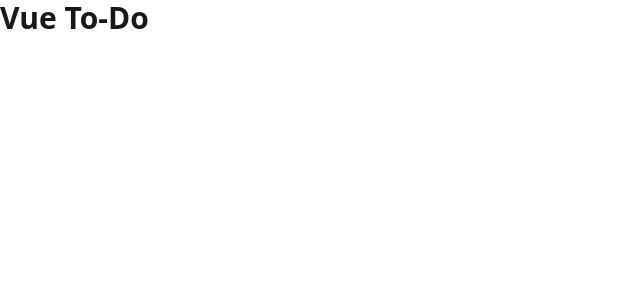
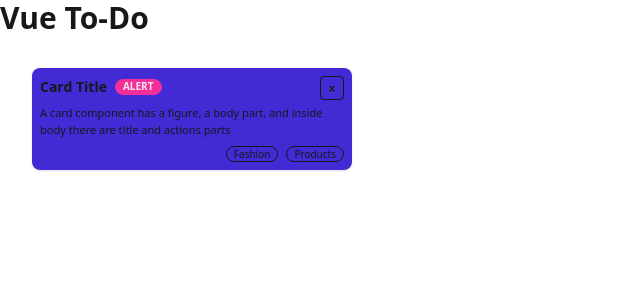
Before and after one commit to jsadlercode/vue-todo, a Vue app: page / in a window 1280 px wide. Shown: the top 300 px of the page, without its empty margins (0-640 px from the left). Built offline with nearby package versions, Linux system fonts and the light colour scheme; the HTML template or start-up script is replaced by a standard one.

Commit message:
basic task component

```diff
--- a/src/App.vue
+++ b/src/App.vue
@@ -1,13 +1,18 @@
 <script setup lang="ts">
+import taskItem from './components/taskitem.vue';
 
 </script>
 
 <template>
   <div>
-    <h1 class="text-3xl font-bold">Vue To-Do</h1>
+    <div class="">
+      <h1 class="text-3xl font-bold">Vue To-Do</h1>
+    </div>
+    <div class="todo-container p-8">
+      <taskItem />
+    </div>
   </div>
+
 </template>
 
-<style scoped>
-
-</style>
+<style scoped></style>
--- /dev/null
+++ b/src/components/taskitem.vue
@@ -0,0 +1,20 @@
+<script>
+</script>
+
+<template>
+    <div class="card bg-base-100 w-80 card-xs shadow-sm">
+        <button class="btn btn-xs btn-square btn-outline absolute top-2 right-2 z-10">x</button>
+        <div class="card-body bg-primary rounded-lg">
+            <h2 class="card-title">
+                Card Title
+                <div class="badge badge-xs badge-secondary">ALERT</div>
+            </h2>
+
+            <p>A card component has a figure, a body part, and inside body there are title and actions parts</p>
+            <div class="card-actions justify-end">
+                <div class="badge badge-xs badge-outline">Fashion</div>
+                <div class="badge badge-xs badge-outline">Products</div>
+            </div>
+        </div>
+    </div>
+</template>
```
Also changed, not shown: 1 other file (tests, documents, lock files or other folders).
